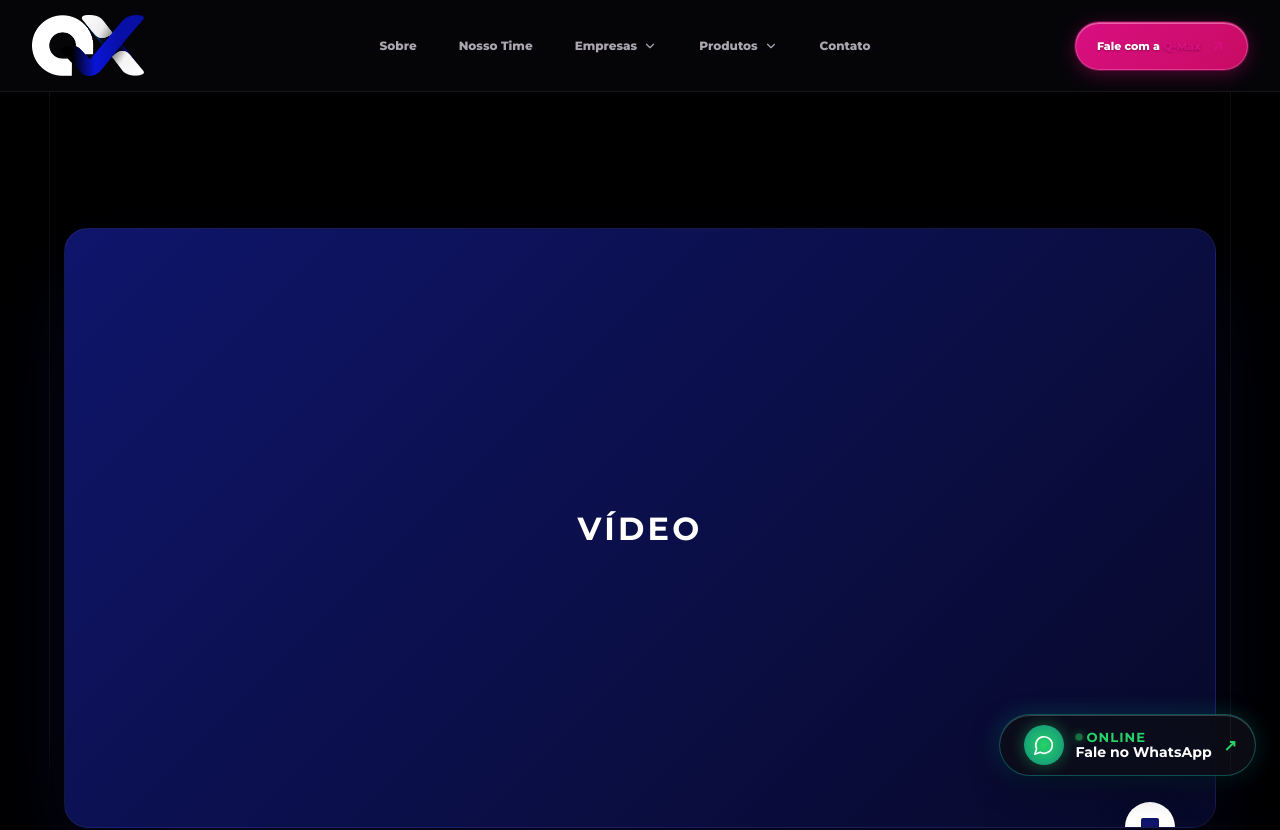
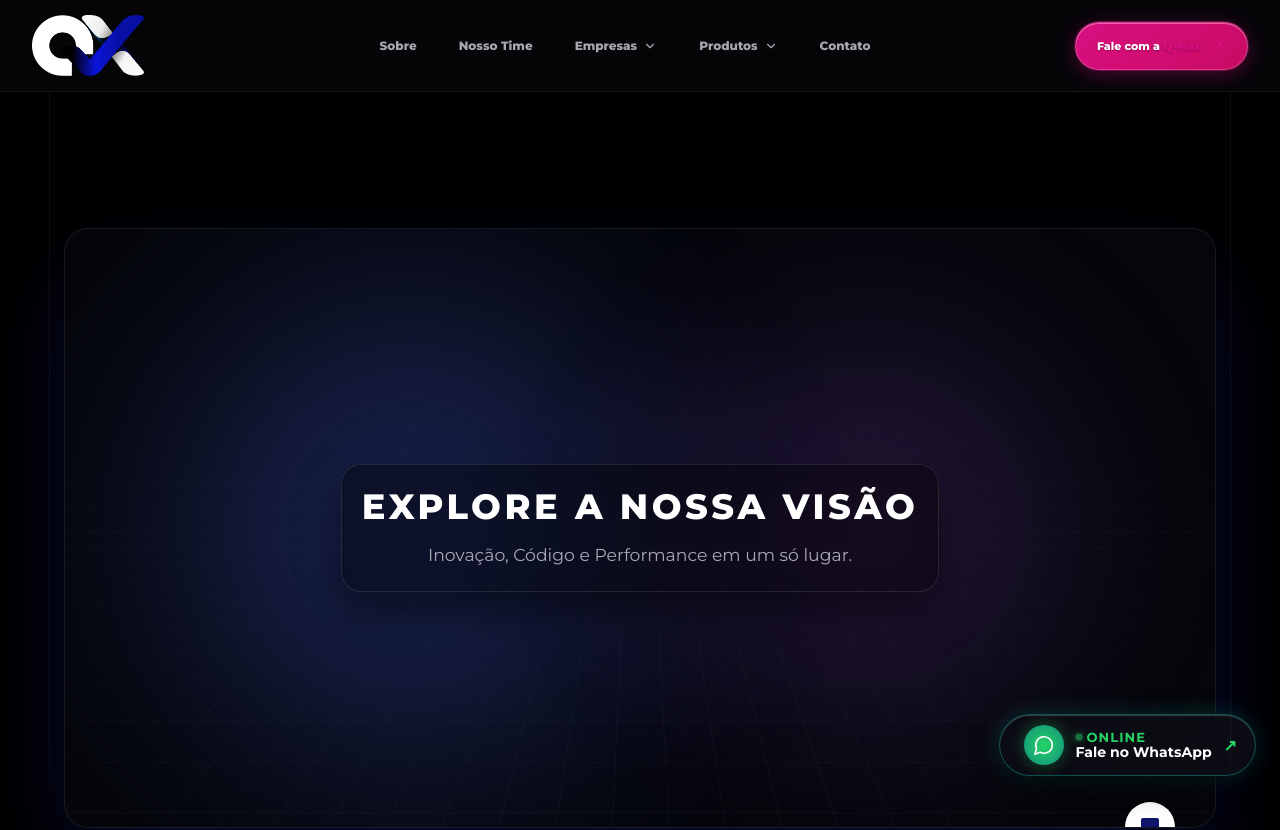
Before and after one commit to Grupo-Q-Max/Grupo-Q-Max, a Next.js app: page /technology in a window 1280 px wide. Shown: the top 830 px of the page. Built offline with nearby package versions, Linux system fonts and the light colour scheme.

Commit message:
feat: animate video placeholder with 3D grid and glassmorphism

```diff
--- a/app/technology/page.tsx
+++ b/app/technology/page.tsx
@@ -30,7 +30,17 @@ export default function TechnologyPage() {
       <ScrollReveal animation="fade-up">
         <section className="tech-hero">
           <div className="tech-hero__video-wrapper">
-            <span>VÍDEO</span>
+            <div className="tech-hero__video-bg">
+              <div className="tech-hero__grid-pattern" />
+              <div className="tech-hero__glow-orb" />
+              <div className="tech-hero__glow-orb tech-hero__glow-orb--2" />
+            </div>
+
+            <div className="tech-hero__video-content">
+              <span>EXPLORE A NOSSA VISÃO</span>
+              <p>Inovação, Código e Performance em um só lugar.</p>
+            </div>
+
             <div className="tech-hero__icon-circle">
               <PlaySquare size={24} fill="currentColor" strokeWidth={0} />
             </div>
--- a/app/technology/technology.css
+++ b/app/technology/technology.css
@@ -22,22 +22,115 @@
   width: 90%;
   max-width: 1200px;
   height: clamp(300px, 50vw, 600px);
-  background: linear-gradient(135deg, #0f156b, #070929);
+  background: #05060a;
   border-radius: 24px;
   display: flex;
   align-items: center;
   justify-content: center;
-  box-shadow: 0 40px 100px -20px rgba(15, 21, 107, 0.4);
+  box-shadow: 0 40px 100px -20px rgba(15, 21, 107, 0.6);
   position: relative;
   overflow: hidden;
-  border: 1px solid rgba(255, 255, 255, 0.05);
+  border: 1px solid rgba(255, 255, 255, 0.08);
 }
 
-.tech-hero__video-wrapper span {
-  font-size: 2rem;
-  font-weight: 700;
+.tech-hero__video-bg {
+  position: absolute;
+  inset: 0;
+  width: 100%;
+  height: 100%;
+  overflow: hidden;
+  z-index: 0;
+}
+
+.tech-hero__grid-pattern {
+  position: absolute;
+  inset: -100%;
+  width: 300%;
+  height: 300%;
+  background-image:
+    linear-gradient(rgba(255, 255, 255, 0.05) 1px, transparent 1px),
+    linear-gradient(90deg, rgba(255, 255, 255, 0.05) 1px, transparent 1px);
+  background-size: 50px 50px;
+  transform: perspective(500px) rotateX(60deg) translateY(-100px) translateZ(-200px);
+  animation: techGridMove 20s linear infinite;
+  opacity: 0.5;
+}
+
+.tech-hero__glow-orb {
+  position: absolute;
+  width: 600px;
+  height: 600px;
+  background: radial-gradient(circle, rgba(75, 107, 251, 0.4), transparent 70%);
+  border-radius: 50%;
+  top: 50%;
+  left: 30%;
+  transform: translate(-50%, -50%);
+  filter: blur(80px);
+  animation: orbPulse 8s ease-in-out infinite alternate;
+}
+
+.tech-hero__glow-orb--2 {
+  left: 70%;
+  background: radial-gradient(circle, rgba(164, 92, 255, 0.3), transparent 70%);
+  animation-delay: -4s;
+  width: 500px;
+  height: 500px;
+}
+
+@keyframes techGridMove {
+  0% {
+    transform: perspective(500px) rotateX(60deg) translateY(0) translateZ(-200px);
+  }
+  100% {
+    transform: perspective(500px) rotateX(60deg) translateY(50px) translateZ(-200px);
+  }
+}
+
+@keyframes orbPulse {
+  0% {
+    opacity: 0.5;
+    transform: translate(-50%, -50%) scale(0.8);
+  }
+  100% {
+    opacity: 1;
+    transform: translate(-50%, -50%) scale(1.2);
+  }
+}
+
+.tech-hero__video-content {
+  position: relative;
+  z-index: 1;
+  text-align: center;
+  display: flex;
+  flex-direction: column;
+  align-items: center;
+  gap: 12px;
+  padding: 20px;
+  background: rgba(0, 0, 0, 0.4);
+  backdrop-filter: blur(12px);
+  border-radius: 20px;
+  border: 1px solid rgba(255, 255, 255, 0.1);
+  box-shadow: 0 20px 40px rgba(0,0,0,0.5);
+  transition: transform 0.3s ease, background 0.3s ease;
+  cursor: pointer;
+}
+
+.tech-hero__video-content:hover {
+  transform: scale(1.05);
+  background: rgba(0, 0, 0, 0.6);
+}
+
+.tech-hero__video-content span {
+  font-size: clamp(1.2rem, 3vw, 2.2rem);
+  font-weight: 800;
   letter-spacing: 0.1em;
   color: #ffffff;
+}
+
+.tech-hero__video-content p {
+  color: #a1a1aa;
+  font-size: clamp(0.9rem, 1.5vw, 1.1rem);
+  margin: 0;
 }
 
 .tech-hero__icon-circle {
```
